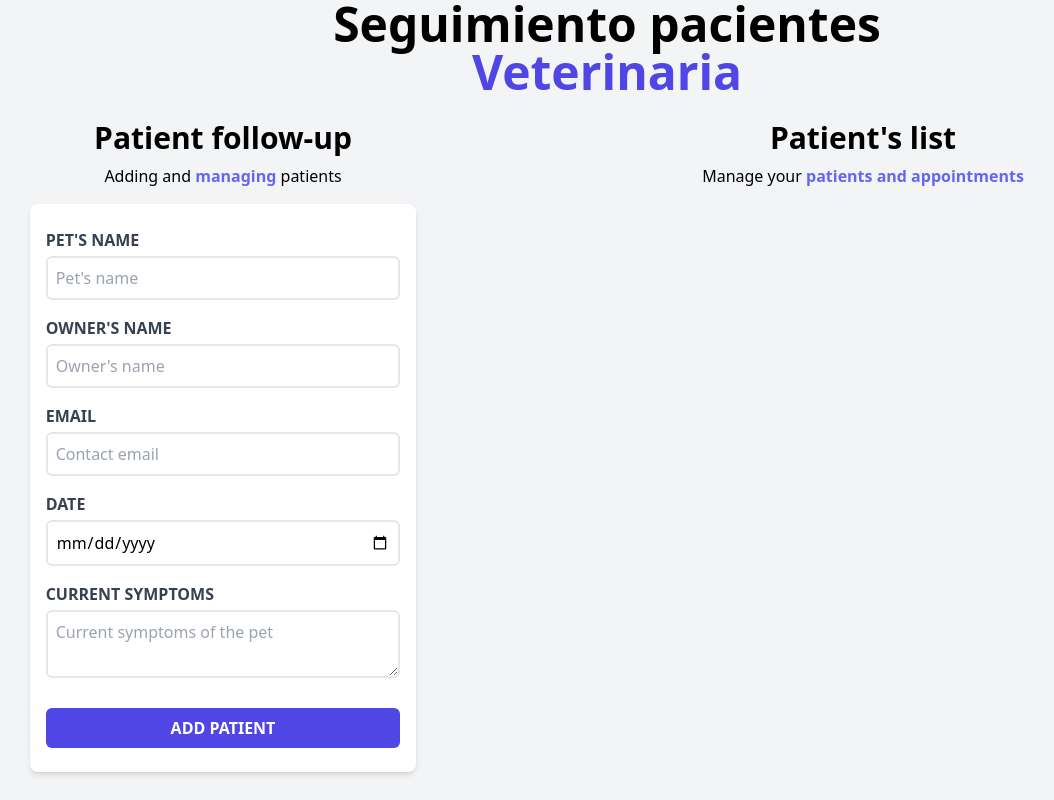
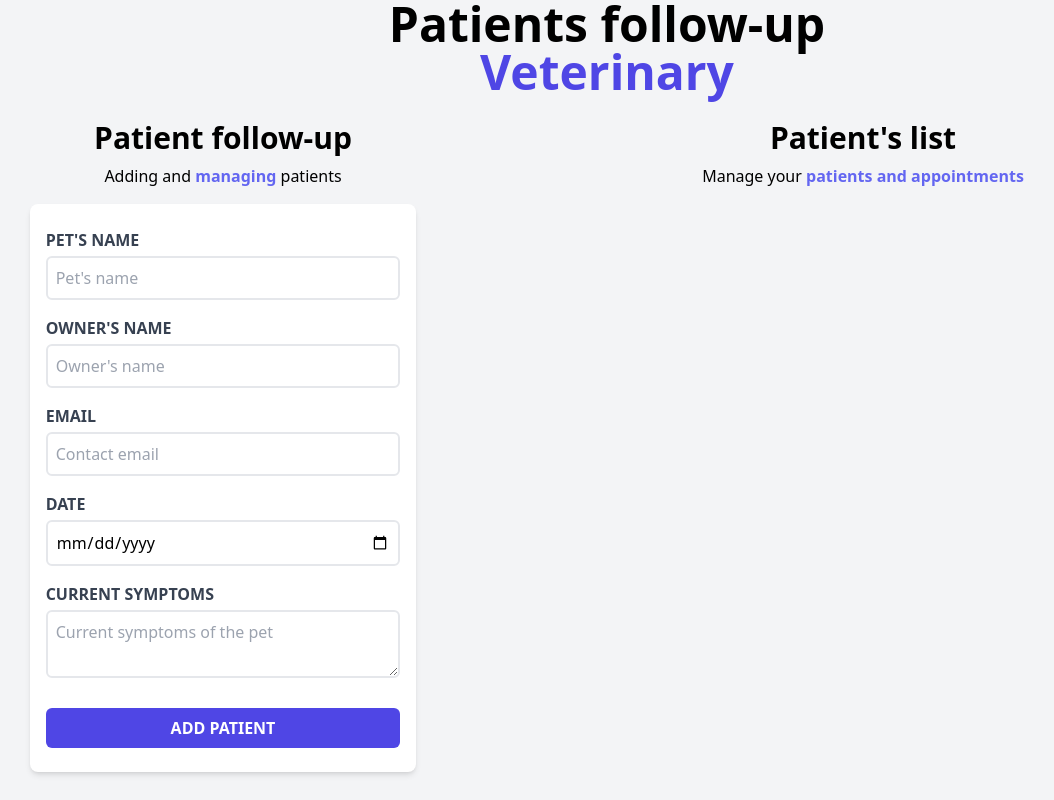
Before and after one commit to FrancocDev/patient-manager, a React (Vite) app: page / in a window 1280 px wide. Shown: the whole page, without its empty margins (33-1087 px from the left). Built offline with nearby package versions, Linux system fonts and the light colour scheme.

Commit message:
Change texts and create Error component

```diff
--- /dev/null
+++ b/src/components/Error.jsx
@@ -0,0 +1,5 @@
+import React from "react";
+
+export default function Error(props){
+    return(<div className="bg-red-600 text-white text-center p-1 font-bold rounded-md uppercase">{props.children}</div>)
+}
--- a/src/components/Form.jsx
+++ b/src/components/Form.jsx
@@ -1,4 +1,5 @@
 import {useEffect, useState} from "react"
+import Error from "./Error"
 
 function Form(props){
     const [form, setForm] = useState({
@@ -48,7 +49,7 @@ function Form(props){
             <h2 className="font-black text-3xl text-center">Patient follow-up</h2>
             <p className="mt-2">Adding and <span className="text-indigo-500 font-bold">managing</span> patients</p>
             <form className="mt-4 flex shadow-md bg-white rounded-lg flex-col p-4 w-10/12">
-                {error && <div className="bg-red-600 text-white text-center p-1 font-bold rounded-md">All fields must be filled in</div>}
+                {error && <Error>All fields must be filled in</Error>}
                 <div className="mt-2 mb-4">
                     <label htmlFor="name" className="text-gray-700 uppercase font-bold">Pet's name</label>
                     <input className="p-2 border-2 w-full mt-1 placeholder-gray-400 rounded-md" type="text" id="name" placeholder="Pet's name" value={form.name} onChange={e => handleForm(e)}/>
--- a/src/components/Header.jsx
+++ b/src/components/Header.jsx
@@ -1,8 +1,8 @@
 function Header(){
     return(
         <h1 className="font-black text-5xl text-center mx-auto">
-            Seguimiento pacientes <br />
-            <span className="text-indigo-600">Veterinaria</span>
+            Patients follow-up <br />
+            <span className="text-indigo-600">Veterinary</span>
         </h1>
     )
 }
```
